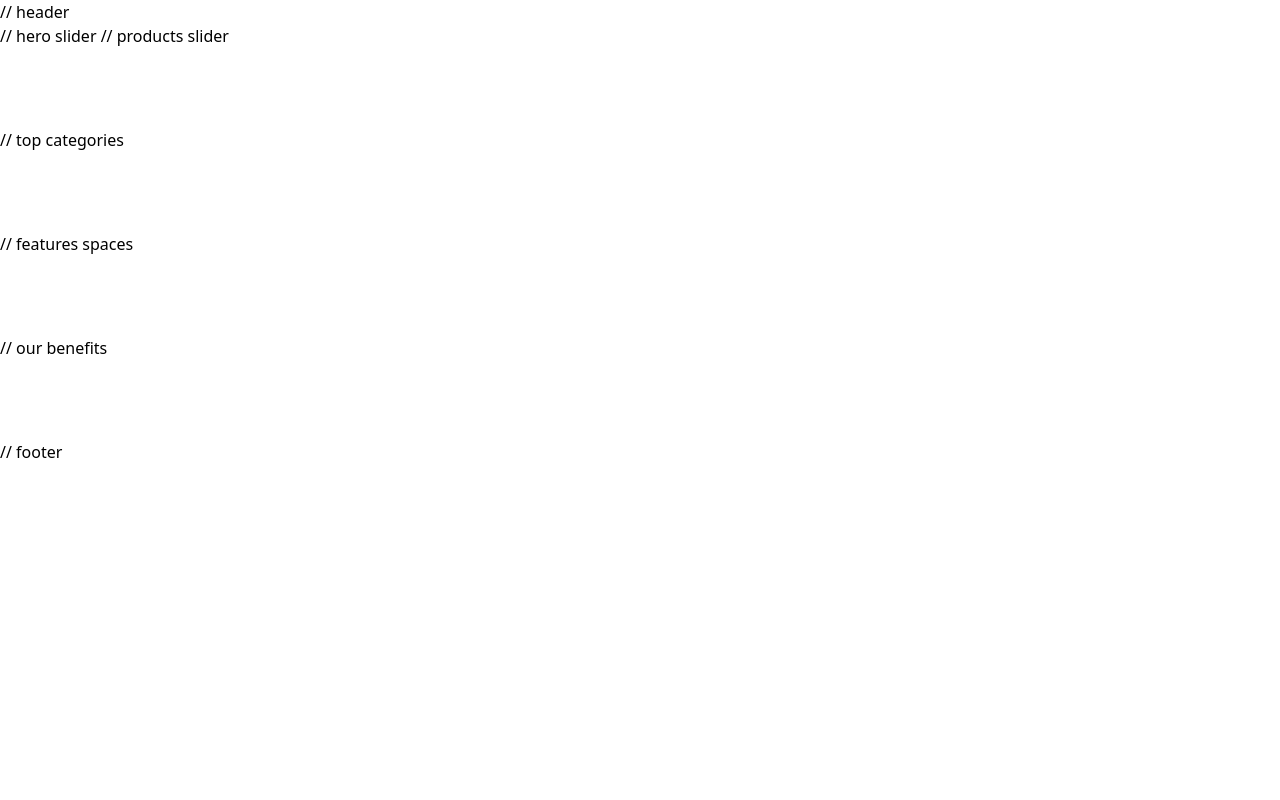
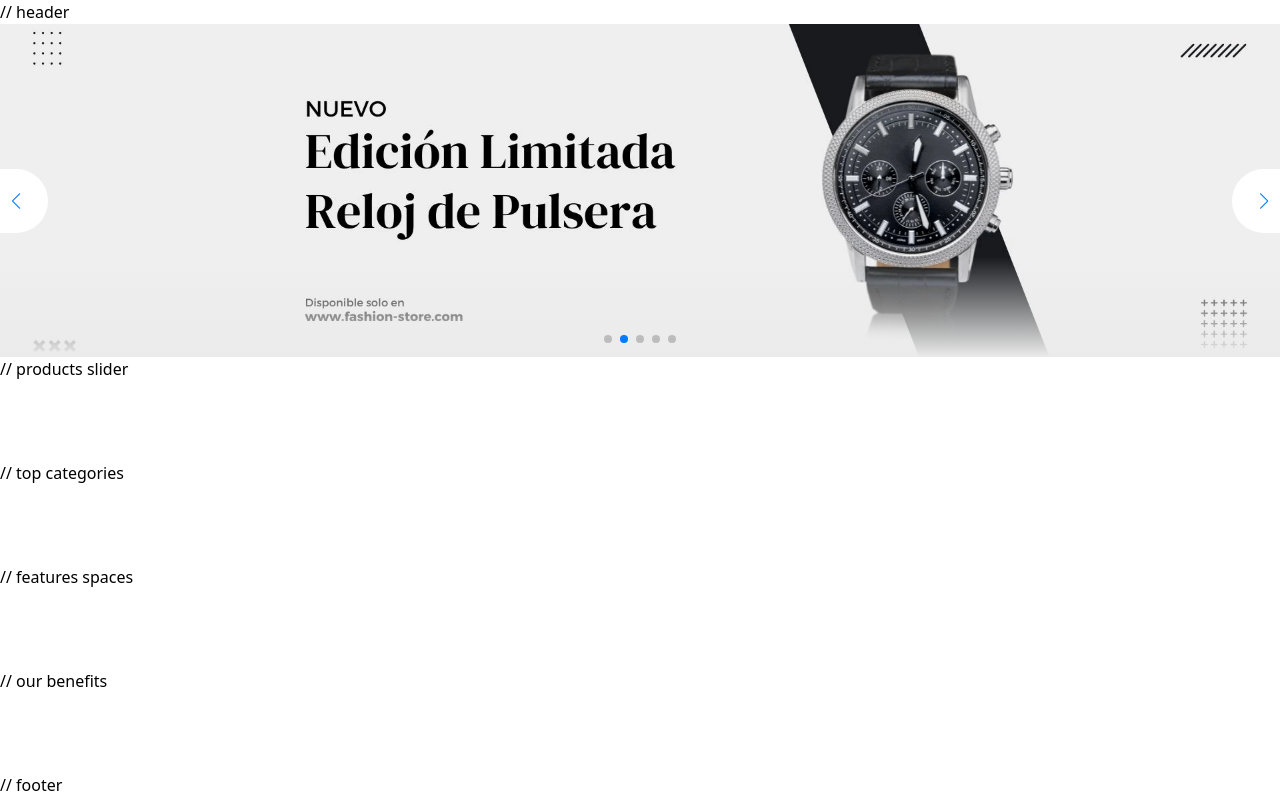
Before and after one commit to VVladT/fashion-store, a Next.js app: page / in a window 1280 px wide. Built offline with nearby package versions, Linux system fonts and the light colour scheme.

Commit message:
use HeroSlider in main page

```diff
--- a/src/app/(ecommerce)/page.tsx
+++ b/src/app/(ecommerce)/page.tsx
@@ -1,8 +1,9 @@
+import HeroSlider from "@/modules/shared/components/ui/slider/hero/HeroSlider";
 
 export default function HomePage() {
   return (
     <div className="bg-stale-50">
-        // hero slider
+        <HeroSlider/>
         // products slider
 
         {/* Spacing */}
```
